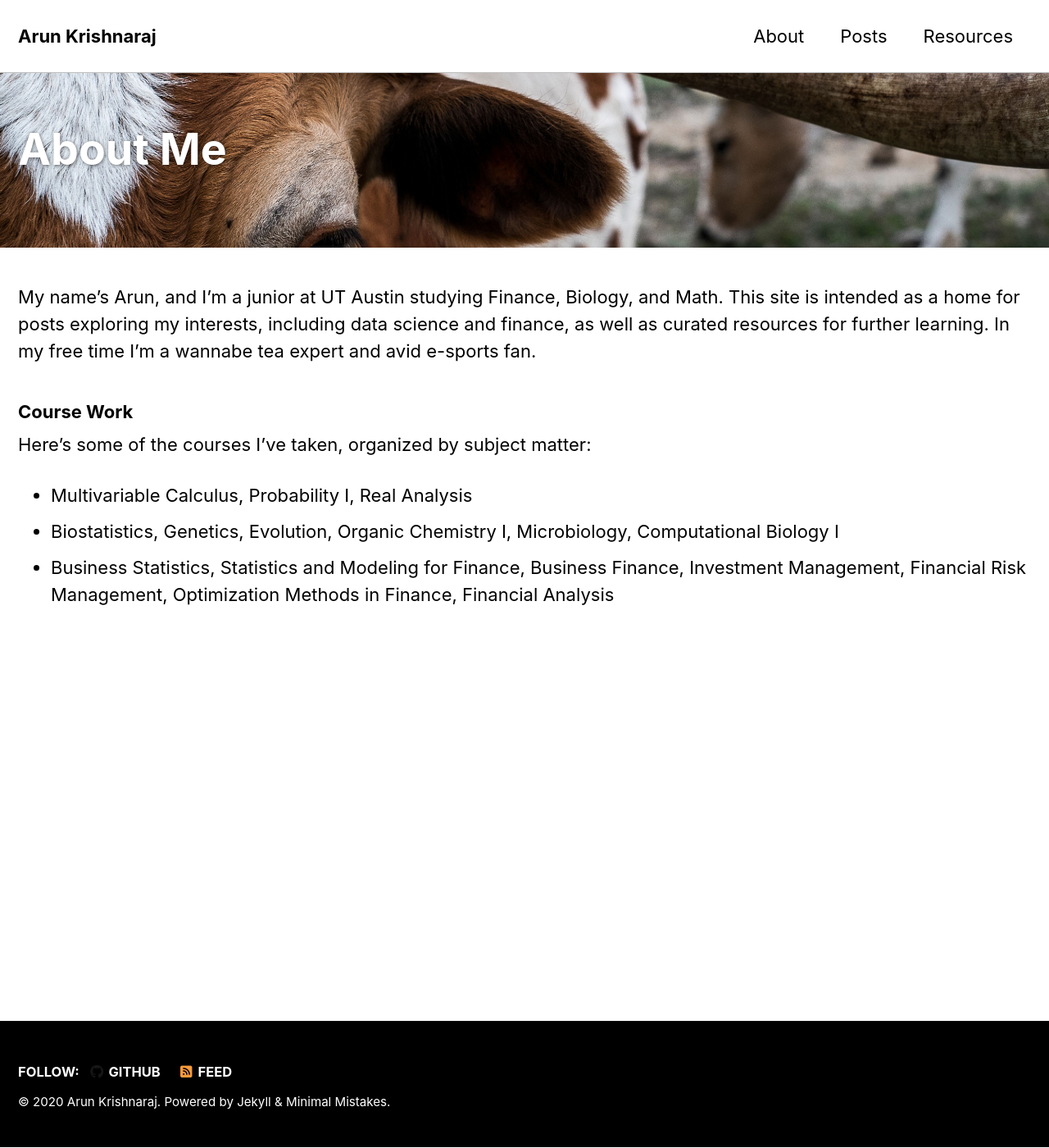
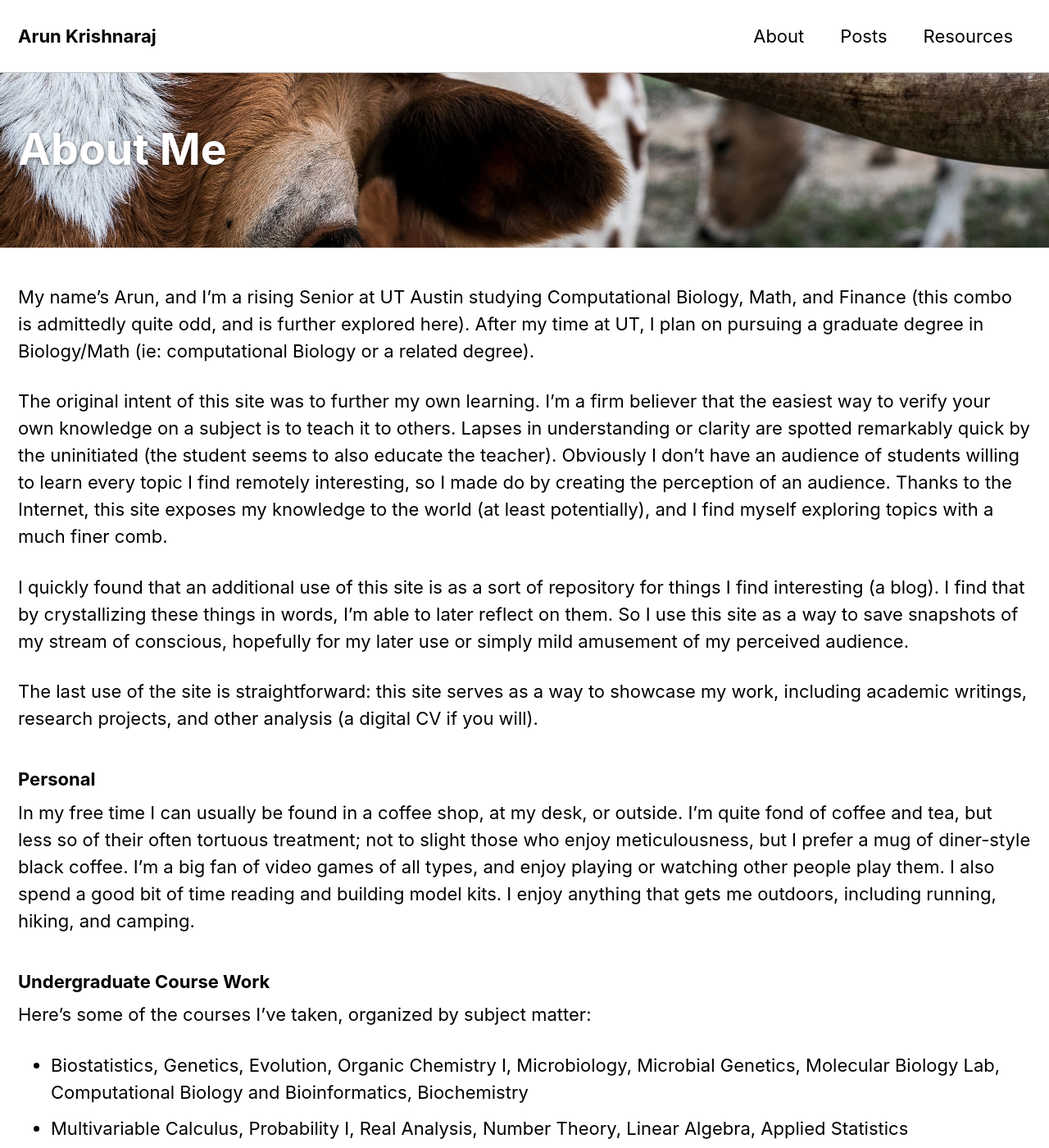
Before and after one commit to arun-krishnaraj/oldsite.github.io, a Jekyll site: the page built from _pages/about.md, in a window 1280 px wide and 1400 px high. Shown: the whole window at 82% size. Built offline with Jekyll 4.4.1, drawn with Linux system fonts in a browser that asks for light colours; cached includes are drawn as plain includes; nearby versions of some CDN libraries; some of the changed text lies outside the part shown.

Commit message:
updated personal page and posts

```diff
--- a/_pages/about.md
+++ b/_pages/about.md
@@ -8,10 +8,19 @@ header:
 
 ---
 
-My name's Arun, and I'm a junior at UT Austin studying Finance, Biology, and Math. This site is intended as a home for posts exploring my interests, including data science and finance, as well as curated resources for further learning. In my free time I'm a wannabe tea expert and avid e-sports fan.
+My name's Arun, and I'm a rising Senior at UT Austin studying Computational Biology, Math, and Finance (this combo is admittedly quite odd, and is further explored here). After my time at UT, I plan on pursuing a graduate degree in Biology/Math (ie: computational Biology or a related degree).
 
-### Course Work
+The original intent of this site was to further my own learning. I'm a firm believer that the easiest way to verify your own knowledge on a subject is to teach it to others. Lapses in understanding or clarity are spotted remarkably quick by the uninitiated (the student seems to also educate the teacher). Obviously I don't have an audience of students willing to learn every topic I find remotely interesting, so I made do by creating the perception of an audience. Thanks to the Internet, this site exposes my knowledge to the world (at least potentially), and I find myself exploring topics with a much finer comb.
+
+I quickly found that an additional use of this site is as a sort of repository for things I find interesting (a blog). I find that by crystallizing these things in words, I'm able to later reflect on them. So I use this site as a way to save snapshots of my stream of conscious, hopefully for my later use or simply mild amusement of my perceived audience.
+
+The last use of the site is straightforward: this site serves as a way to showcase my work, including academic writings, research projects, and other analysis (a digital CV if you will).
+
+### Personal
+In my free time I can usually be found in a coffee shop, at my desk, or outside. I'm quite fond of coffee and tea, but less so of their often tortuous treatment; not to slight those who enjoy meticulousness, but I prefer a mug of diner-style black coffee. I'm a big fan of video games of all types, and enjoy playing or watching other people play them. I also spend a good bit of time reading and building model kits. I enjoy anything that gets me outdoors, including running, hiking, and camping.
+
+### Undergraduate Course Work
 Here's some of the courses I've taken, organized by subject matter:
-* Multivariable Calculus, Probability I, Real Analysis
-* Biostatistics, Genetics, Evolution, Organic Chemistry I, Microbiology, Computational Biology I
-* Business Statistics, Statistics and Modeling for Finance, Business Finance, Investment Management, Financial Risk Management, Optimization Methods in Finance, Financial Analysis
+* Biostatistics, Genetics, Evolution, Organic Chemistry I, Microbiology, Microbial Genetics, Molecular Biology Lab, Computational Biology and Bioinformatics, Biochemistry
+* Multivariable Calculus, Probability I, Real Analysis, Number Theory, Linear Algebra, Applied Statistics
+* Business Statistics, Statistics and Modeling for Finance, Business Finance, Investment Management, Financial Risk Management, Optimization Methods in Finance, Financial Analysis, Economic Principles of Decisions, Financial and Managerial Accounting, Financial Valuation
```
Also changed, not shown: _posts/2020-03-23-Odd-Choices.md (added, +26 -0 lines), _posts/2020-04-28-Caffeine.md (added, +32 -0 lines).
